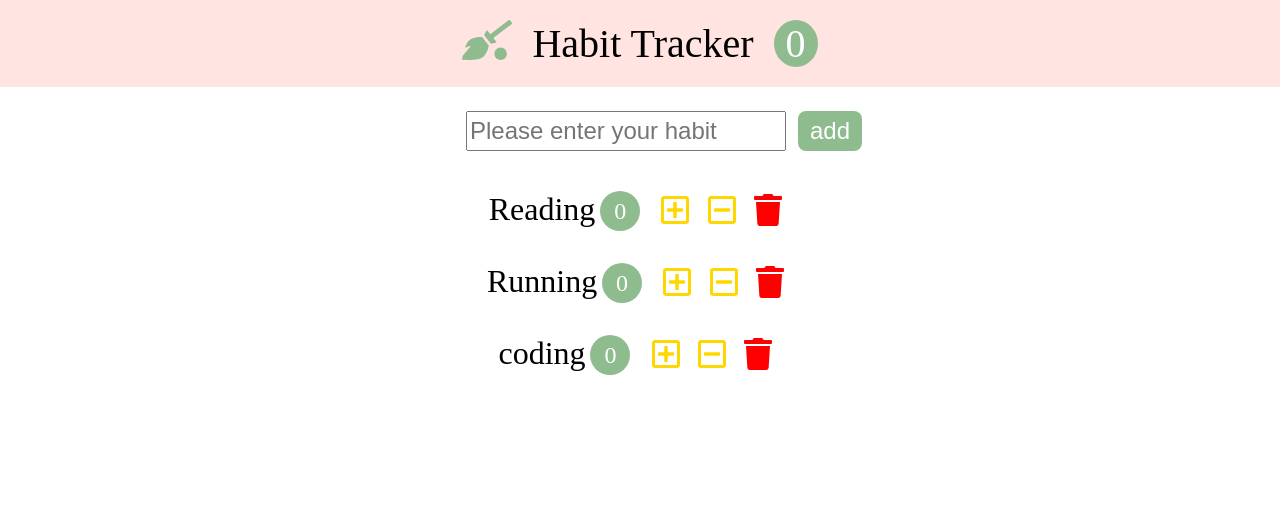
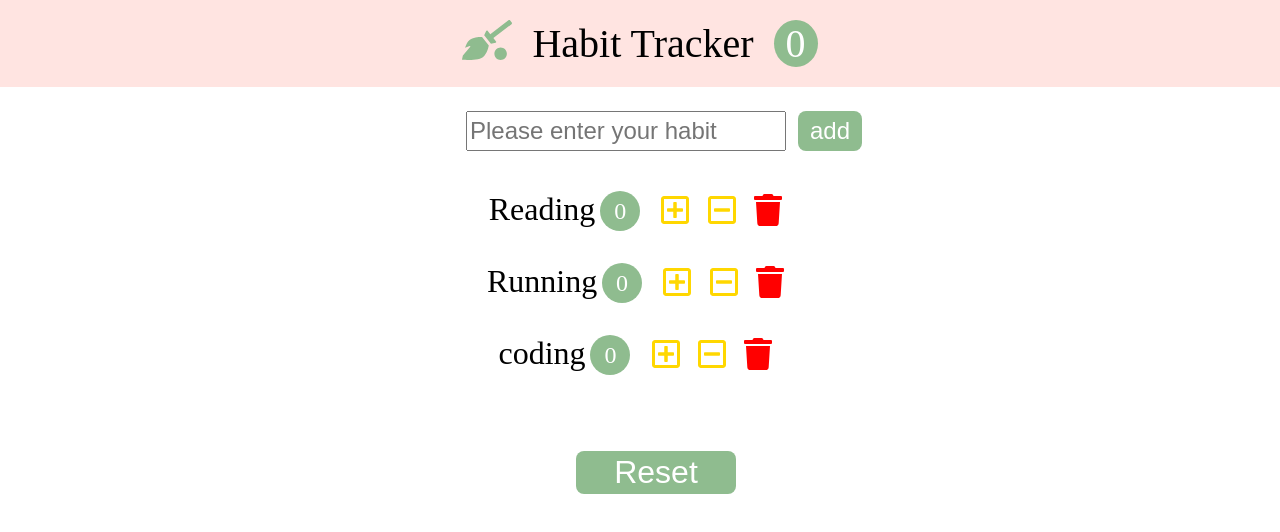
Before and after one commit to mynameisjisoo/habbit-tracker, a React (Create React App) app: page / in a window 1280 px wide. Shown: the top 532 px of the page. Built offline with nearby package versions, Linux system fonts and the light colour scheme.

Commit message:
Create Reset button

```diff
--- a/src/App.css
+++ b/src/App.css
@@ -43,7 +43,7 @@ button {
   padding: 0 0.3em;
 }
 
-/* input field */
+/* habitAddForm */
 .add-form {
   display: flex;
   justify-content: center;
@@ -69,8 +69,12 @@ button {
 }
 
 /* habits */
+.habits {
+  min-height: 15rem;
+}
+
 .habit {
-  display: flex; /*수정함*/
+  display: flex;
   justify-self: center;
   font-size: 2rem;
   padding: 0.5em;
@@ -111,13 +115,14 @@ button {
   color: red;
 }
 
-/* reset button */
-.reset {
+.habits-reset {
   font-size: 2rem;
   width: 10rem;
+  margin-top: 20px;
   padding: 0.2rem 1rem;
-  align-self: center;
   background-color: darkseagreen;
   color: white;
   border-radius: 0.5rem;
+  position: relative;
+  left: 45%;
 }
--- a/src/app.jsx
+++ b/src/app.jsx
@@ -41,11 +41,25 @@ class App extends Component {
     //   this.setState({ habits });
     //  }
   };
+  handleAdd = name => {
+    const habits = [...this.state.habits, { id: Date.now(), name, count: 0 }]; //name:name <-동일한 이름은 생략가능
+    this.setState({ habits });
+  };
 
   countHabits = () => {
     //카운트가 0개 이상인 habit만 갯수로 계산
     return this.state.habits.filter(habit => habit.count > 0).length;
   };
+  handleReset = () => {
+    const habits = this.state.habits.map(habit => {
+      habit.count = 0;
+      return habit;
+    });
+    console.log(habits[0].count);
+    console.log(this.state.habits[0].count);
+    this.setState({ habits });
+  };
+
   render() {
     return (
       <>
@@ -55,6 +69,8 @@ class App extends Component {
           onIncrement={this.handleIncrement}
           onDecrement={this.handleDecrement}
           onDelete={this.handleDelete}
+          onAdd={this.handleAdd}
+          onReset={this.handleReset}
         />
       </>
     );
--- a/src/components/habitAddForm.jsx
+++ b/src/components/habitAddForm.jsx
@@ -1,22 +1,25 @@
 import React, { Component } from 'react';
 
 class HabitAddForm extends Component {
-  getInput = () => {
-    const input = document.querySelector('.add-input');
-    console.log(input.value);
-    // input.value = '';
+  inputRef = React.createRef(); //ref 생성
+  formRef = React.createRef();
+  onSubmit = event => {
+    event.preventDefault(); //submit발생하면 기본적으로 페이지 리프레시됨. 그래서 브라우저 기능 취소함
+    const name = this.inputRef.current.value; //ref안의 현재있는 요소의 value
+    name && this.props.onAdd(name); //name이 있으면(=비어있지않으면=true면) props.onAdd에 name전달
+    // this.inputRef.current.value = ''; 초기화 방법1
+    this.formRef.current.reset(); //초기화방법2
   };
   render() {
     return (
-      <form className='add-form'>
+      <form ref={this.formRef} className='add-form' onSubmit={this.onSubmit}>
         <input
+          ref={this.inputRef} //브라우저에 컴포넌트 표기되면 이걸통해 inputRef연결되서 input요소 읽어올 수 있음
           type='text'
           className='add-input'
           placeholder='Please enter your habit'
         />
-        <button className='add-btn' onClick={this.getInput}>
-          add
-        </button>
+        <button className='add-btn'>add</button>
       </form>
     );
   }
--- a/src/components/habits.jsx
+++ b/src/components/habits.jsx
@@ -3,11 +3,14 @@ import Habit from './habit';
 import HabitAddForm from './habitAddForm';
 
 class Habits extends Component {
+  handleAdd = name => {
+    this.props.onAdd(name);
+  };
   render() {
     return (
       <>
-        <HabitAddForm />
-        <ul>
+        <HabitAddForm onAdd={this.handleAdd} />
+        <ul className='habits'>
           {this.props.habits.map(habit => (
             <Habit
               key={habit.id}
@@ -18,6 +21,9 @@ class Habits extends Component {
             /> //habit이라는 prop이름에 화살표함수 인자로 받은 각각의 habit 전달
           ))}
         </ul>
+        <button className='habits-reset' onClick={this.props.onReset}>
+          Reset
+        </button>
       </>
     );
   }
```
